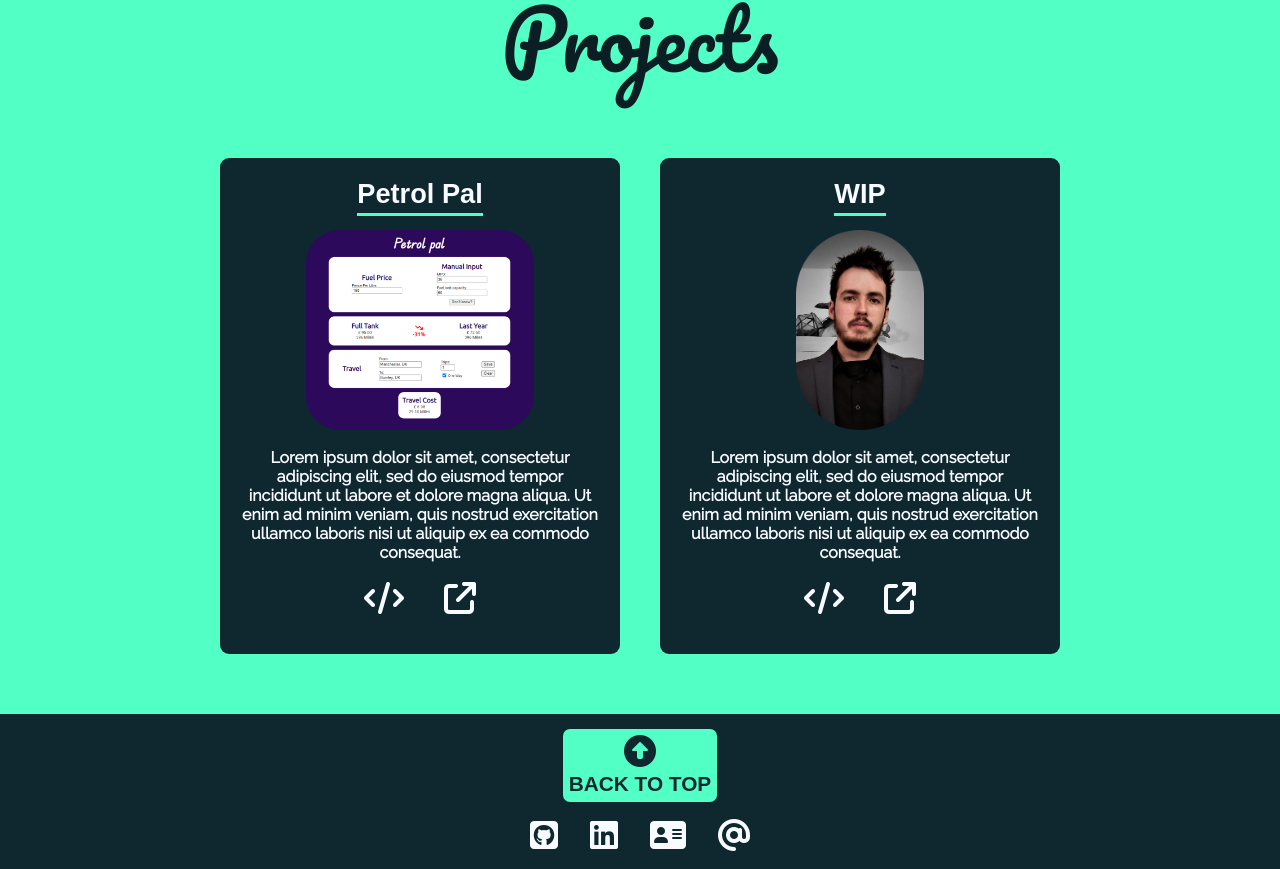
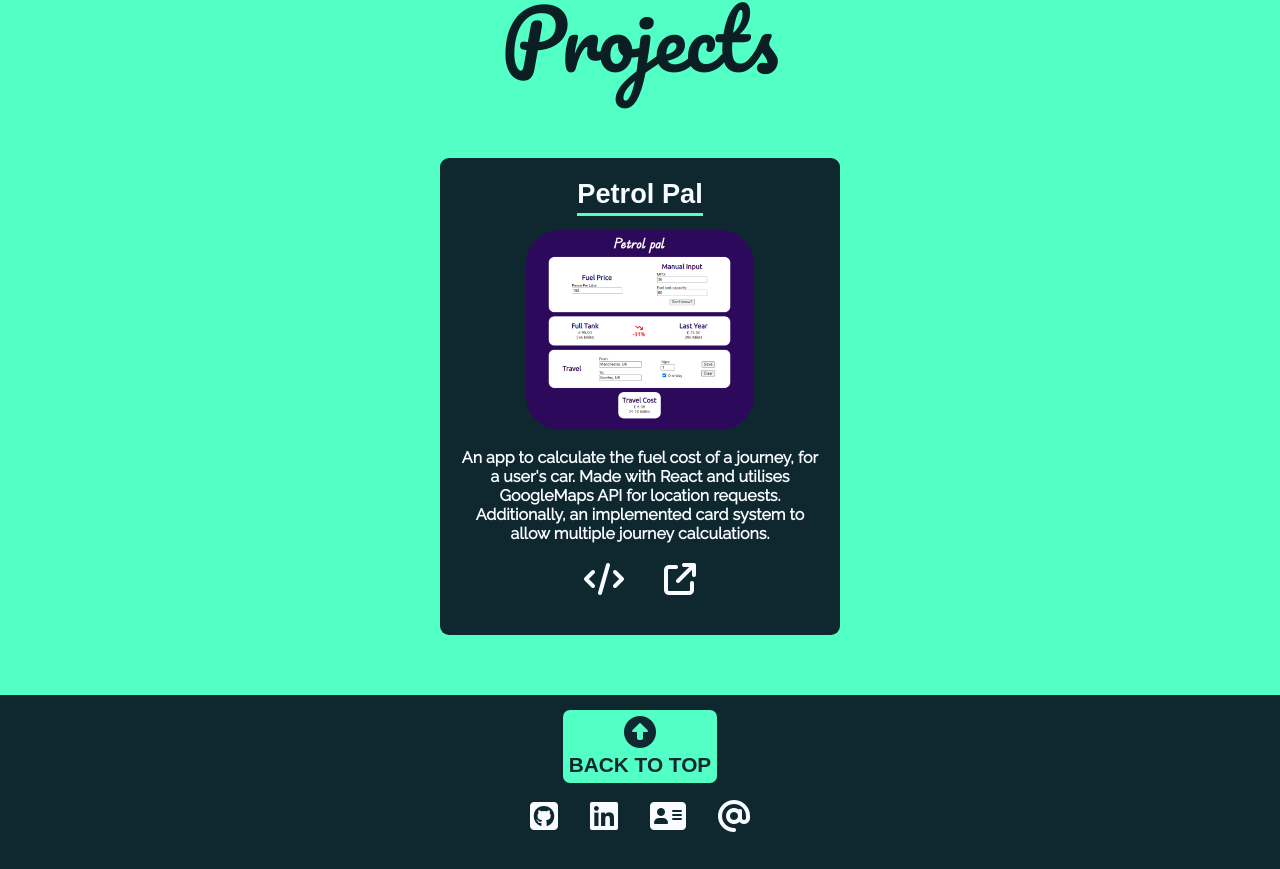
Before and after one commit to johnw-north/react-portfolio, a React (Create React App) app: page / in a window 1280 px wide. Shown: the part 851-1720 px from the top of the page. Built offline with nearby package versions, Linux system fonts and the light colour scheme; a web font is replaced by a local one.

Commit message:
update petrol pal description

```diff
--- a/src/components/Projects.js
+++ b/src/components/Projects.js
@@ -1,6 +1,5 @@
 import Card from "./Card";
 import PetrolPal from "../images/PetrolPal.png"
-import profilePic from '../images/pill.png';
 
 function Projects() {
     return (
@@ -10,17 +9,10 @@ function Projects() {
           <Card
             title="Petrol Pal"
             image={PetrolPal}
-            description="Lorem ipsum dolor sit amet, consectetur adipiscing elit, sed do eiusmod tempor incididunt ut labore et dolore magna aliqua. Ut enim ad minim veniam, quis nostrud exercitation ullamco laboris nisi ut aliquip ex ea commodo consequat."
+            description="An app to calculate the fuel cost of a journey, for a user's car. Made with React and utilises GoogleMaps API for location requests. Additionally,  an implemented card system to allow multiple journey calculations."
             github="https://github.com/johnw-north/petrol-pal"
             website="https://johnw-north.github.io/petrol-pal/"
             />
-          <Card
-            title="WIP"
-            image={profilePic}
-            description="Lorem ipsum dolor sit amet, consectetur adipiscing elit, sed do eiusmod tempor incididunt ut labore et dolore magna aliqua. Ut enim ad minim veniam, quis nostrud exercitation ullamco laboris nisi ut aliquip ex ea commodo consequat."
-            github=""
-            website=""
-          />
         </div>
       </div>
     );
```
